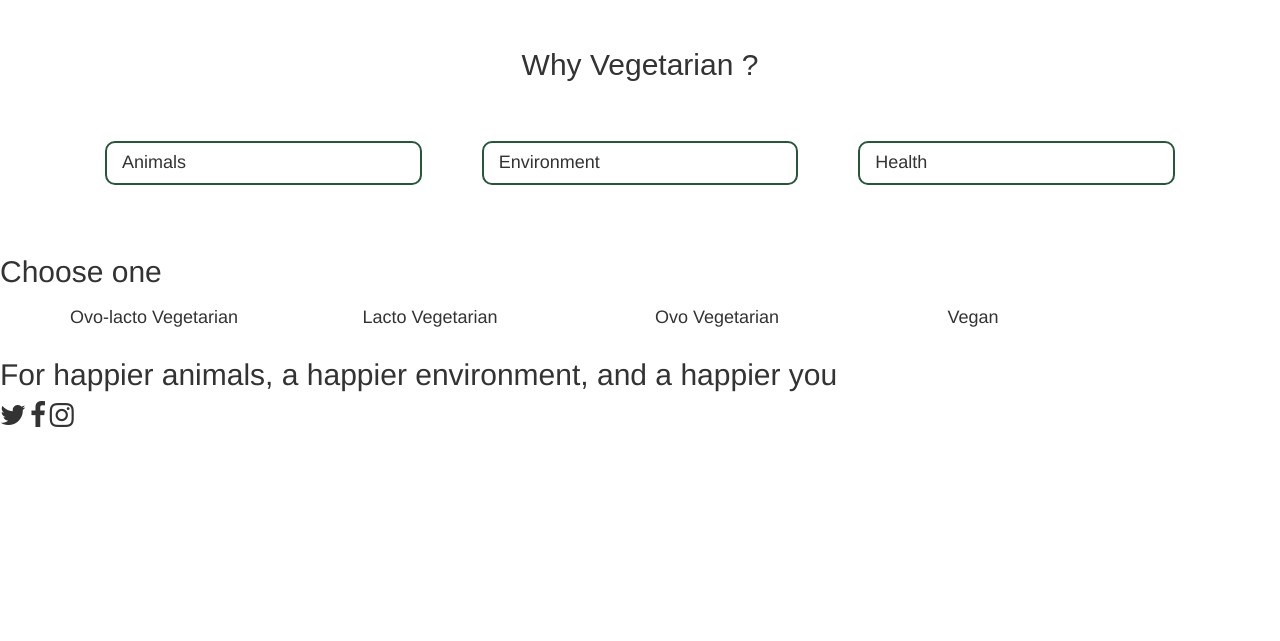
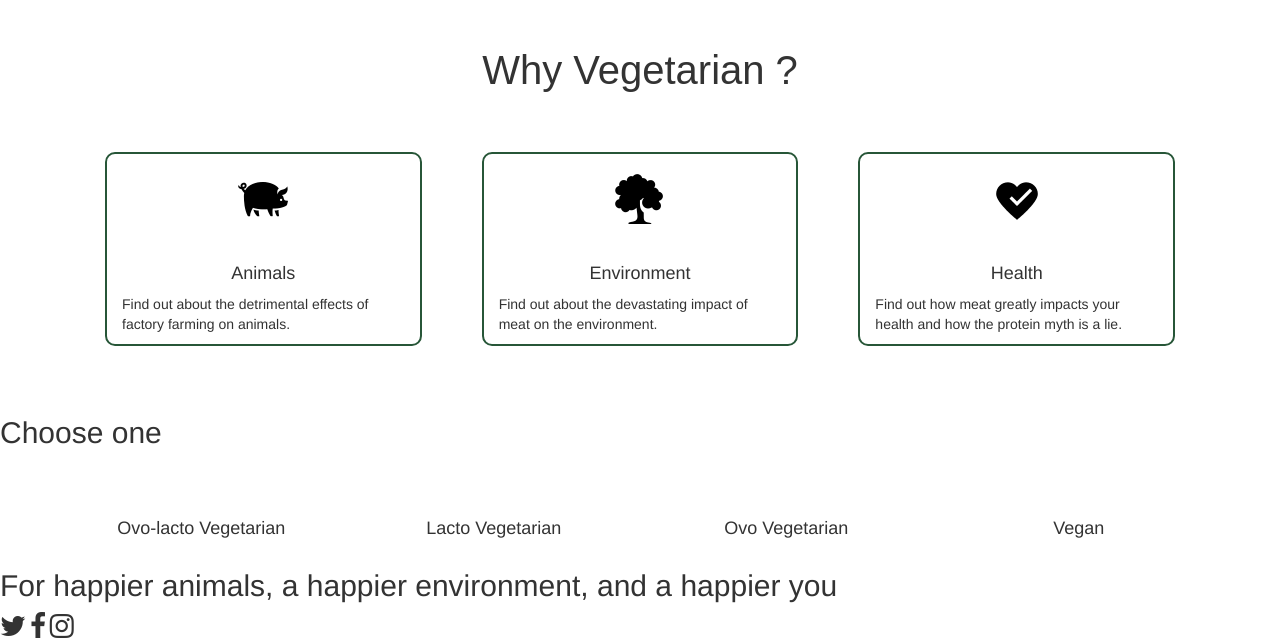
Before and after one commit to lavanya261201/Official-Vegetarianism, a plain HTML site: page root/index.html in a window 1280 px wide. Shown: the part 802-1443 px from the top of the page. Before the commit the page ends 1232 px from the top, so only its background shows below. Drawn offline with nearby package versions, Linux system fonts and the light colour scheme; a web font is replaced by a local one.

Commit message:
Finish working on the section - why vegetarian

```diff
--- a/root/css/index.css
+++ b/root/css/index.css
@@ -61,6 +61,7 @@ li{
   padding-top: 3rem;
   font-family: 'Hind Madurai', sans-serif;
   font-weight: medium 500;
+  font-size: 4rem;
 }
 
 /*Question Answer*/
@@ -76,6 +77,18 @@ li{
   margin: 3rem;
 }
 
+.image-container{
+  padding: 2rem;
+  display: flex;
+  justify-content: center;
+}
+
+h4{
+  text-align: center;
+  padding-top: 1rem;
+}
+
+
 
 
 
--- a/root/index.html
+++ b/root/index.html
@@ -49,23 +49,26 @@
       <div class="row answerbox">
         <div class="col-xs-12 col-sm-4 col-lg-4 answer">
           <div class="image-container">
-            <img>
+            <a href="https://icons8.com"><img src="./css/media/icons8-pig-50.png"></a>
           </div>
           <h4> Animals </h4>
+          <p class="caption"> Find out about the detrimental effects of factory farming on animals. </p>
         </div>
 
         <div class="col-xs-12 col-sm-4 col-lg-4 answer">
           <div class="image-container">
-            <img>
+            <a href="https://icons8.com"><img src="./css/media/icons8-oak-tree-50.png"></a>
           </div>
           <h4> Environment </h4>
+          <p class="caption"> Find out about the devastating impact of meat on the environment. </p>
         </div>
 
         <div class="col-xs-12 col-sm-4 col-lg-4 answer">
           <div class="image-container">
-            <img>
+            <a href="https://icons8.com"><img src="./css/media/icons8-heart-health-50.png"></a>
           </div>
           <h4> Health </h4>
+          <p class="caption"> Find out how meat greatly impacts your health and how the protein myth is a lie. </p>
         </div>
       </div>
     </div>
```
Also changed, not shown: root/css/media/icons8-heart-health-50.png (added), root/css/media/icons8-oak-tree-50.png (added), root/css/media/icons8-pig-50.png (added).
